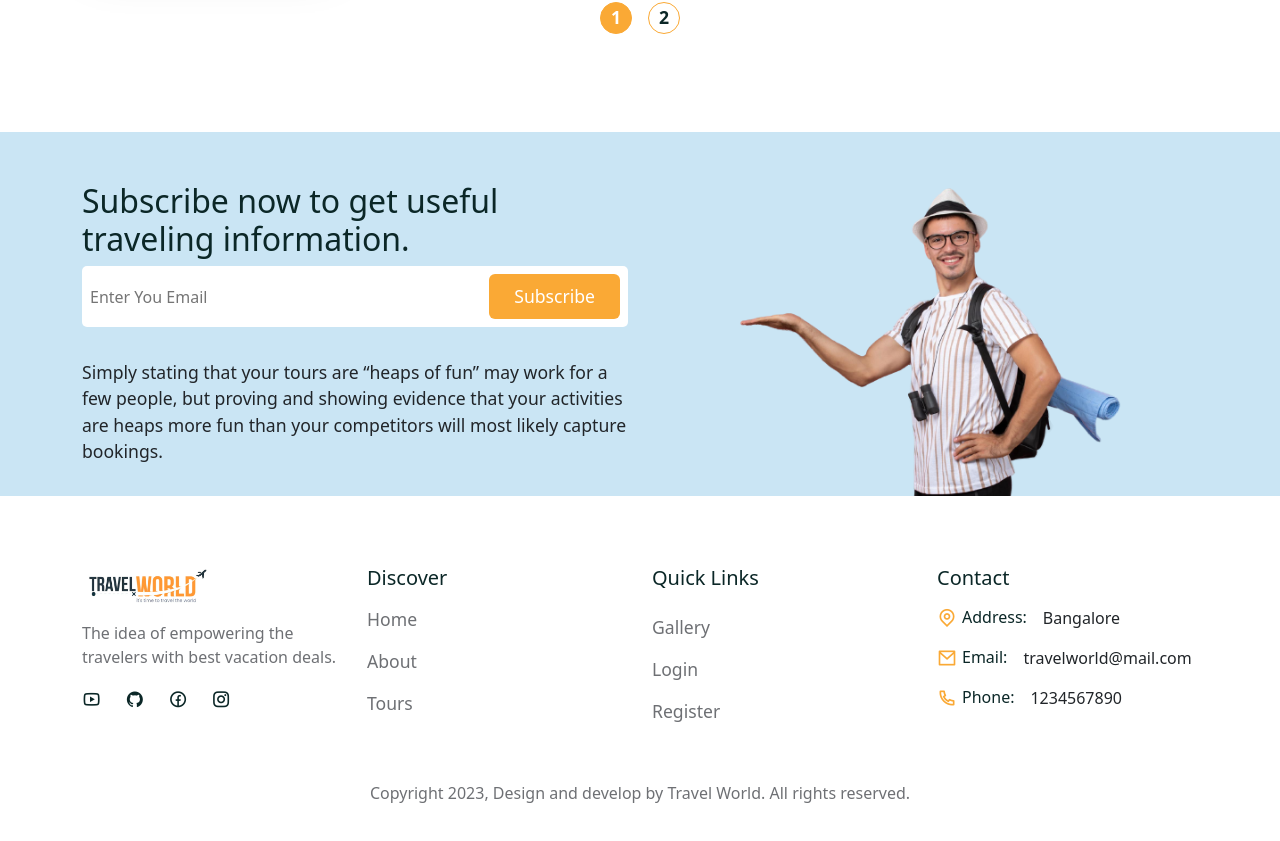
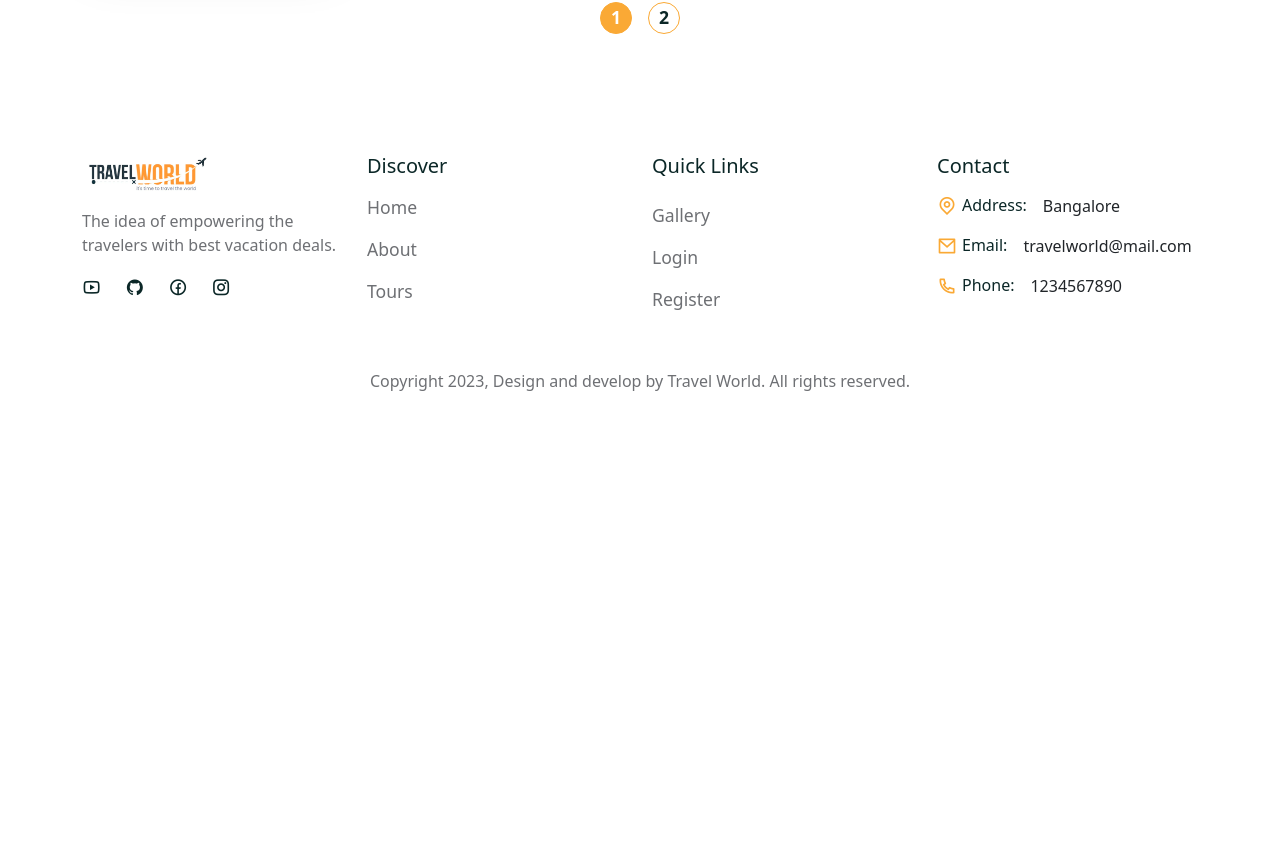
Before and after one commit to saisugavasi9951/Tour-React, a React (Create React App) app in the folder frontend/: page /tours in a window 1280 px wide. Shown: the part 1391-2232 px from the top of the page. After the commit the page ends 1830 px from the top, so only its background shows below. Built offline with nearby package versions, Linux system fonts and the light colour scheme; a web font is replaced by a local one.

Commit message:
New Commit

```diff
--- a/frontend/src/pages/Tours.jsx
+++ b/frontend/src/pages/Tours.jsx
@@ -54,7 +54,7 @@ const Tours = () => {
                     </Row>
                 </Container>
             </section>
-            <NewsLetter/>
+
         </>
     )
 }
```
